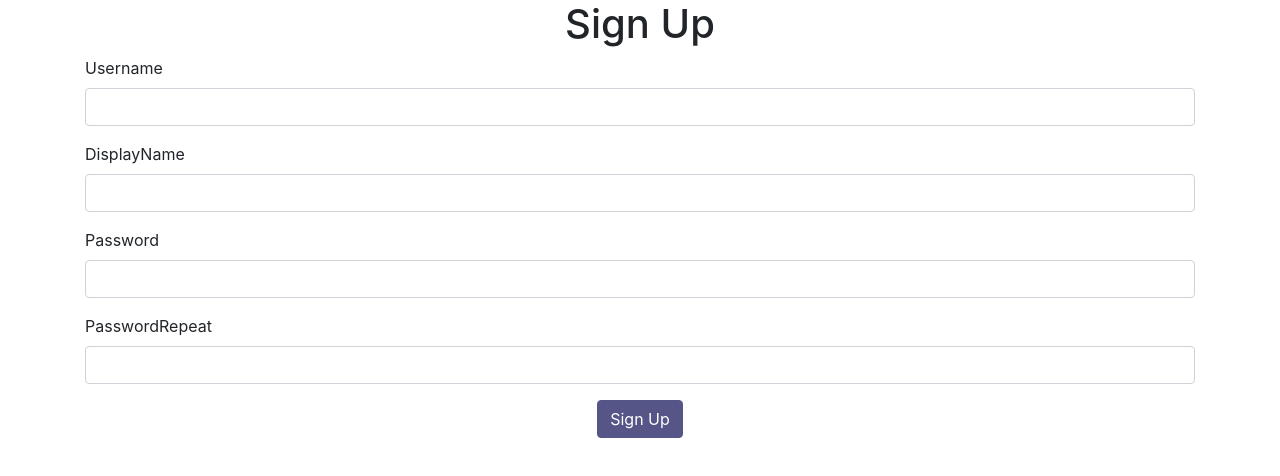
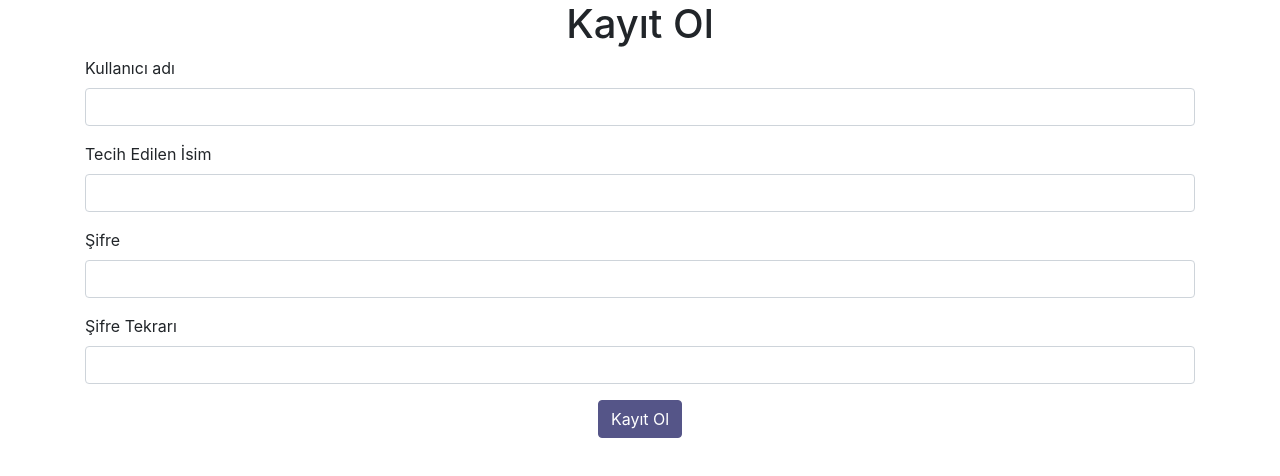
Before and after one commit to cumalitezcan/Hoaxify-Frontend, a React (Create React App) app: page / in a window 1280 px wide. Shown: the top 476 px of the page. Built offline with nearby package versions, Linux system fonts and the light colour scheme.

Commit message:
languageSupport

```diff
--- a/package.json
+++ b/package.json
@@ -8,9 +8,11 @@
     "@testing-library/user-event": "^12.1.10",
     "axios": "^0.21.1",
     "bootstrap": "^4.5.3",
+    "i18next": "^19.8.4",
     "node-sass": "^4.14.1",
     "react": "^17.0.1",
     "react-dom": "^17.0.1",
+    "react-i18next": "^11.8.5",
     "react-scripts": "4.0.1",
     "web-vitals": "^0.2.4"
   },
--- /dev/null
+++ b/src/i18n.js
@@ -0,0 +1,40 @@
+import i18n from 'i18next';
+import {initReactI18next} from 'react-i18next';
+
+i18n.use(initReactI18next).init({
+    resources:{
+        en:{
+            translations: {
+                'Sign Up': 'Sign Up',
+                'Password mismatch':'Password mismatch',
+                'Username':'Username',
+                'Display Name':'Display Name',
+                'Password':'Password',
+                'Password Repeat':'Password Repeat'
+            }
+        },
+        tr:{
+            translations: {
+                'Sign Up': 'Kayıt Ol',
+                'Password mismatch':'Aynı şifreyi giriniz',
+                'Username':'Kullanıcı adı',
+                'Display Name':'Tecih Edilen İsim',
+                'Password':'Şifre',
+                'Password Repeat':'Şifre Tekrarı'
+            }
+        }
+    },
+    fallbackLng: 'tr',
+    ns: ['translations'],
+    defaultNS: 'translations',
+    keySeparator: false,
+    interpolation: {
+        escapeValue: false,
+        formatSeparator: ','
+    },
+    react: {
+        wait: true
+    }
+})
+
+export default i18n;
--- a/src/index.js
+++ b/src/index.js
@@ -5,6 +5,7 @@
 import UserSignupPage from '../src/pages/UserSignupPage';
 import reportWebVitals from './reportWebVitals';
 import './bootstrap-override.scss';
+import './i18n';
 
 ReactDOM.render(
   <React.StrictMode>
--- a/src/pages/UserSignupPage.js
+++ b/src/pages/UserSignupPage.js
@@ -2,6 +2,7 @@
 import React, { Component } from 'react'
 import { signup } from './api/apiCalls';
 import Input from '../components/Input';
+import {withTranslation} from 'react-i18next';
 
 class UserSignupPage extends Component {
 
@@ -15,6 +16,7 @@
     };
 
     onChange = event => {
+        const {t} = this.props;
         /* const value = event.target.value;
         const name = event.target.name; */
 
@@ -25,9 +27,9 @@
 
         if (name === 'password' || name === 'passwordRepeat') {
             if (name === 'password' && value !== this.state.passwordRepeat) {
-              errors.passwordRepeat = 'Password mismatch';
+              errors.passwordRepeat = t('Password mismatch');
             } else if (name === 'passwordRepeat' && value !== this.state.password) {
-              errors.passwordRepeat = 'Password mismatch';
+              errors.passwordRepeat = t('Password mismatch');
             } else {
               errors.passwordRepeat = undefined;
             }
@@ -61,16 +63,17 @@
     };
 
     render() {
+        const {t} = this.props;
         const { pendingApiCall,errors } = this.state;
          const {username,displayName,password,passwordRepeat} = errors;
          return (
             <div className="container">
                 <form>
-                    <h1 className="text-center">Sign Up</h1>
-                    <Input name="username" label="Username" error={username} onChange={this.onChange} />
-                    <Input name="displayName" label="DisplayName" error={displayName} onChange={this.onChange} />
-                    <Input name="password" label="Password" error={password} onChange={this.onChange} type="password" />
-                    <Input name="passwordRepeat" label="PasswordRepeat" error={passwordRepeat} onChange={this.onChange} type="password" />
+                    <h1 className="text-center">{t('Sign Up')}</h1>
+                    <Input name="username" label={t("Username")} error={username} onChange={this.onChange} />
+                    <Input name="displayName" label={t("Display Name")} error={displayName} onChange={this.onChange} />
+                    <Input name="password" label={t("Password")} error={password} onChange={this.onChange} type="password" />
+                    <Input name="passwordRepeat" label={t("Password Repeat")} error={passwordRepeat} onChange={this.onChange} type="password" />
                    {/*  <div className="form-group">
                         <label>Username</label>
                         {<input className={username ? 'form-control is-invalid' : 'form-control'} name="username" onChange={this.onChange} />}
@@ -92,7 +95,7 @@
                     </div> */}
                     <div className="text-center">
                         <button className="btn btn-primary" onClick={this.onClickSignup} disabled={pendingApiCall || passwordRepeat!== undefined}>
-                            {pendingApiCall && <span className="spinner-border spinner-border-sm"></span>}Sign Up</button>
+                            {pendingApiCall && <span className="spinner-border spinner-border-sm"></span>}{t('Sign Up')}</button>
                     </div>
                 </form>
             </div>
@@ -101,4 +104,6 @@
     }
 }
 
-export default UserSignupPage;
+const UserSignupPageWithTranslation = withTranslation()(UserSignupPage);
+
+export default UserSignupPageWithTranslation;
--- a/src/pages/api/apiCalls.js
+++ b/src/pages/api/apiCalls.js
@@ -1,5 +1,5 @@
 import axios from "axios"
 
 export const signup = (body) => {
-    return axios.post('/api/1.0/users',body);
+    return axios.post('/api/1.0/users',body,{headers:{'accept-language':'tr'}});
 }
```
Also changed, not shown: 1 other file (tests, documents, lock files or other folders).
